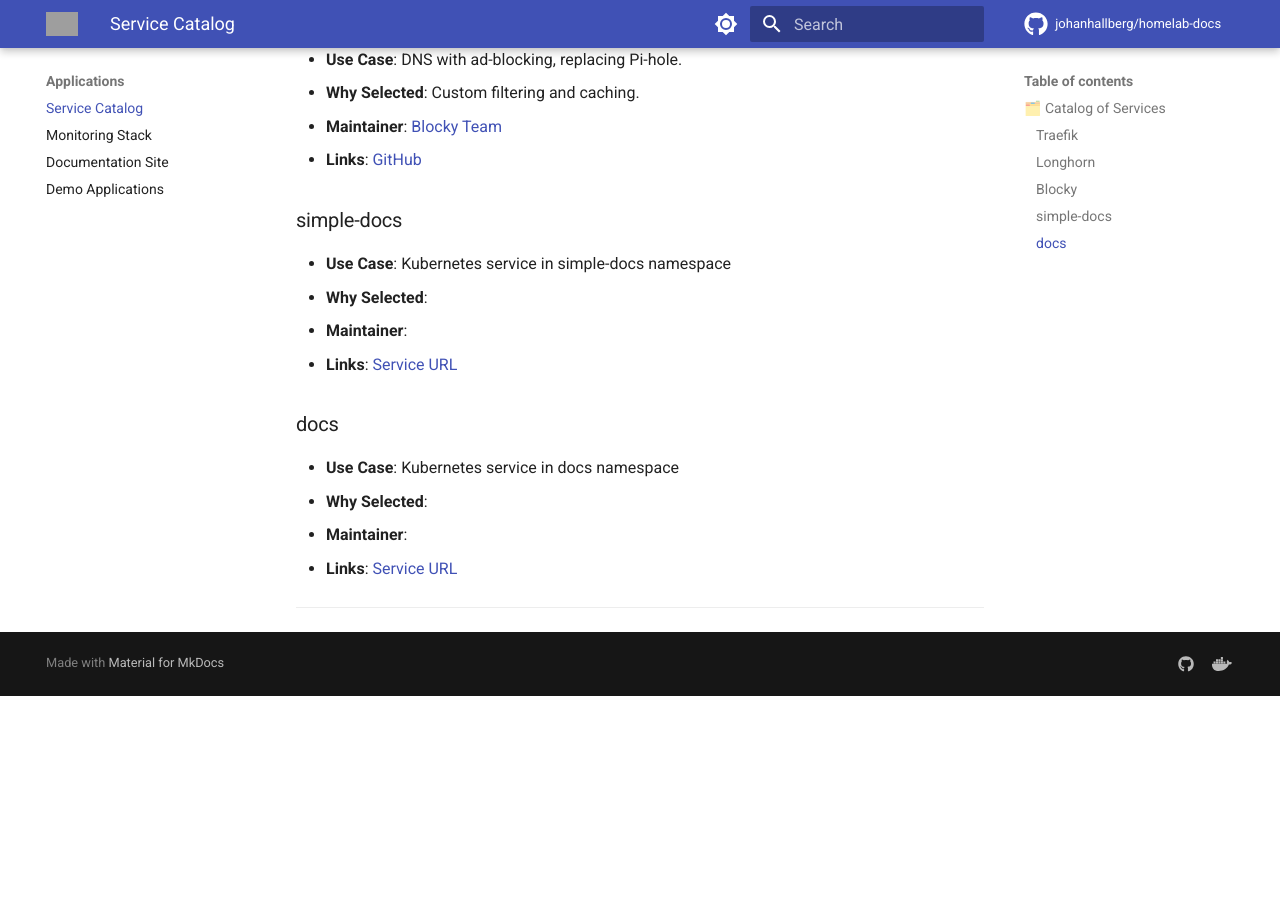
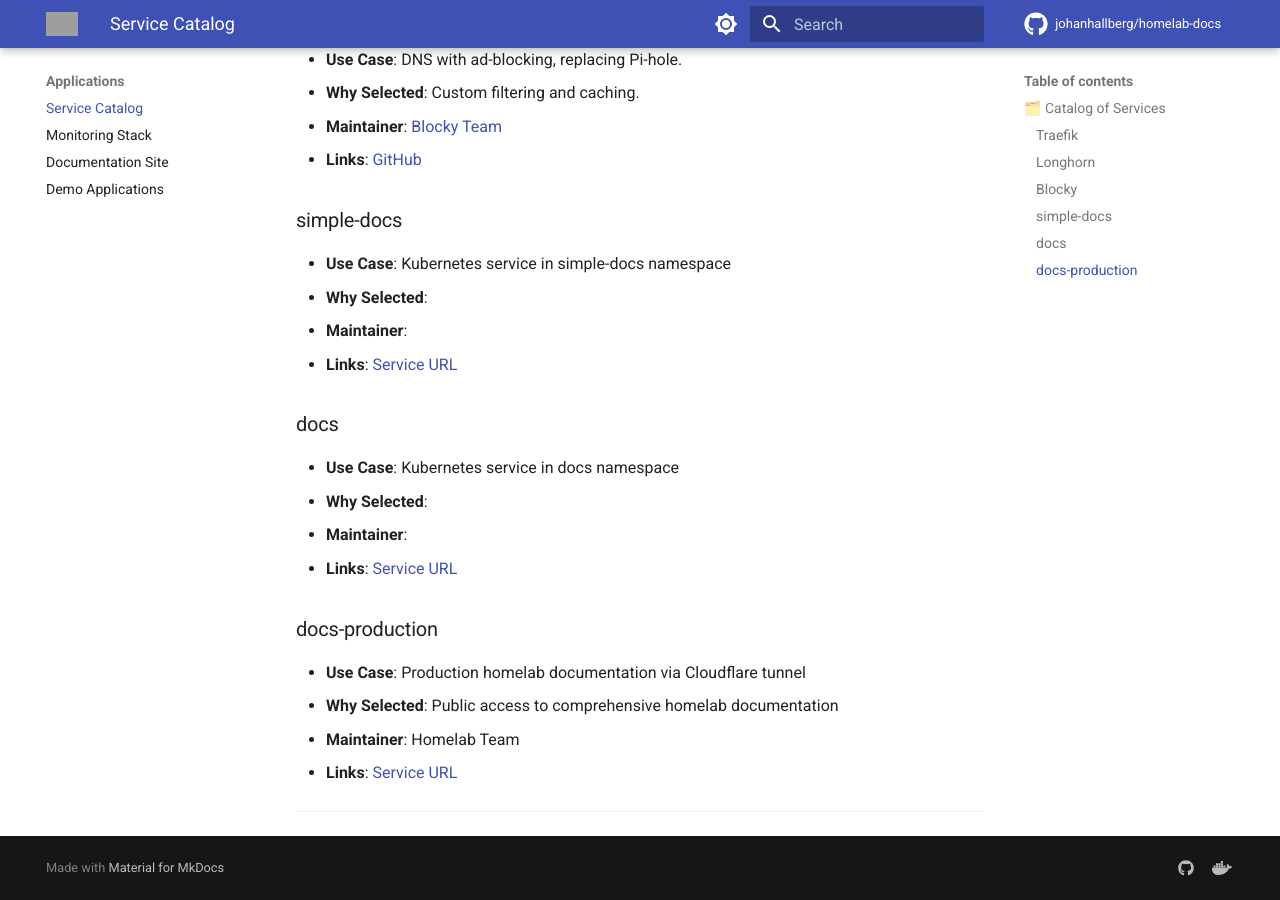
Before and after one commit to johanhallberg/homelab-docs, an MkDocs documentation site: the page built from docs/applications/services.md, in a window 1280 px wide and 900 px high, scrolled down 778 px. Built offline with MkDocs 1.6.1 and Material for MkDocs 9.7.7, drawn with Linux system fonts in a browser that asks for light colours; comment, search, counter and statistics services are not loaded; the version menu is left out; before the commit the page ends 1474 px from its top, so only the background shows below that; grey boxes are pictures that could not be loaded.

Commit message:
docs: Update service catalog for docs-production

```diff
--- a/docs/applications/services.md
+++ b/docs/applications/services.md
@@ -36,4 +36,11 @@ This document provides an overview of the services deployed in your Kubernetes h
 - **Maintainer**:
 - **Links**: [Service URL](https://docs.staging.hallonen.se)
 
+
+### docs-production
+- **Use Case**: Production homelab documentation via Cloudflare tunnel
+- **Why Selected**: Public access to comprehensive homelab documentation
+- **Maintainer**: Homelab Team
+- **Links**: [Service URL](https://docs.hallonen.se)
+
 ---
```
